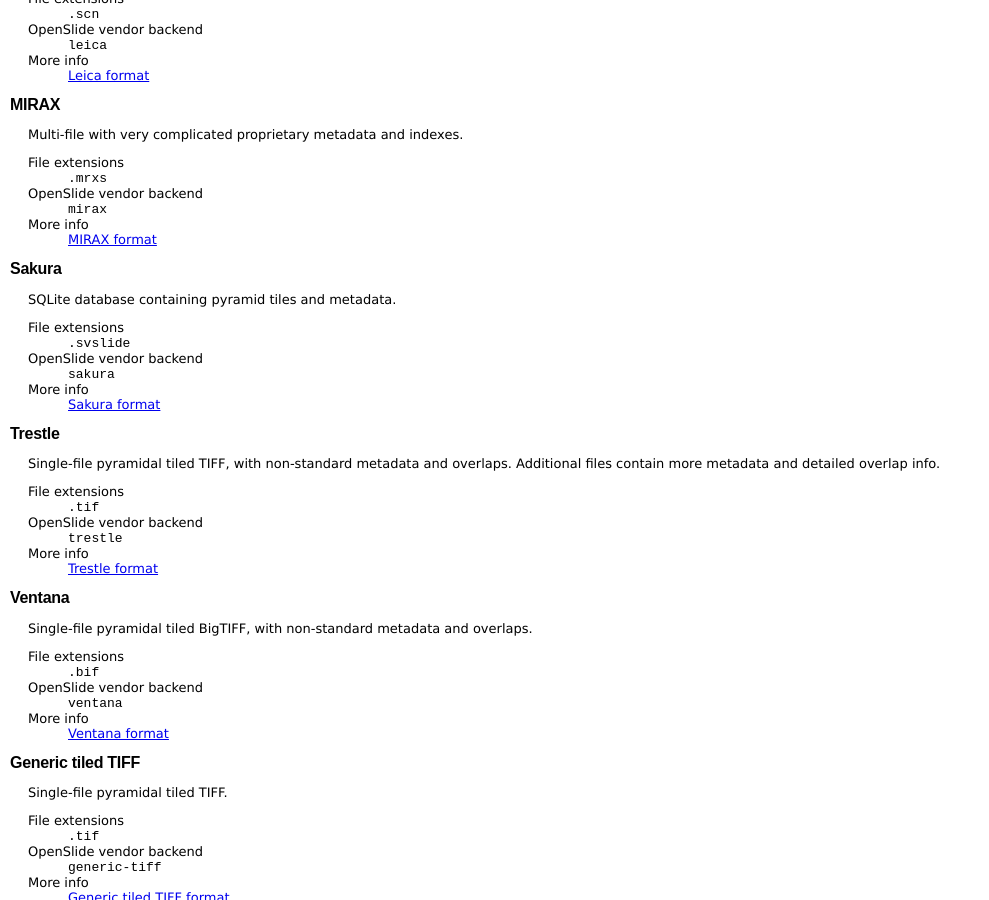
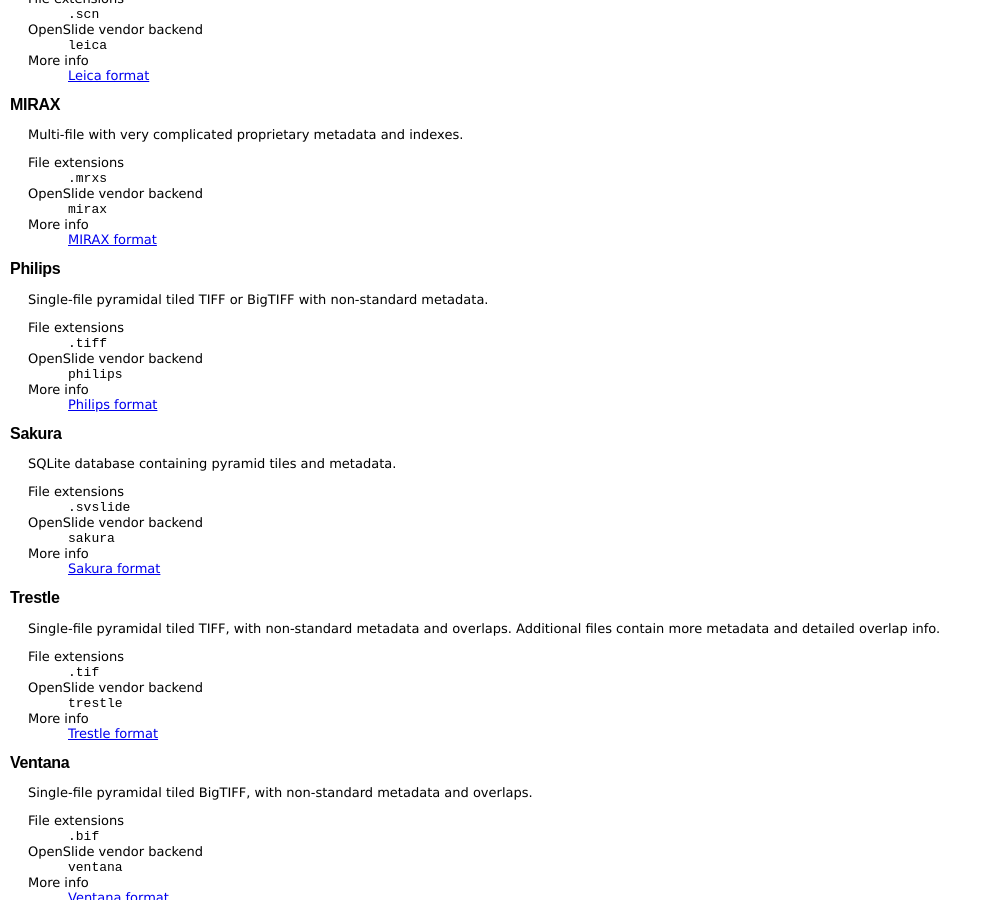
Before and after one commit to openslide/openslide.github.io, a Jekyll site: the page built from formats/index.markdown, in a window 1280 px wide and 900 px high, scrolled down 590 px. Shown: the whole window, without its empty margins (0-989 px from the left). Built offline with Jekyll 4.4.1, drawn with Linux system fonts in a browser that asks for light colours; comment, search, counter and statistics services are not loaded.

Commit message:
Document Philips format
See openslide/openslide#137.

```diff
--- a/_includes/links.markdown
+++ b/_includes/links.markdown
@@ -19,6 +19,7 @@
 [format-hamamatsu]: /formats/hamamatsu/
 [format-leica]: /formats/leica/
 [format-mirax]: /formats/mirax/
+[format-philips]: /formats/philips/
 [format-sakura]: /formats/sakura/
 [format-trestle]: /formats/trestle/
 [format-ventana]: /formats/ventana/
--- a/formats/index.markdown
+++ b/formats/index.markdown
@@ -73,6 +73,21 @@
 : [MIRAX format][format-mirax]
 
 
+Philips
+-------
+
+Single-file pyramidal tiled TIFF or BigTIFF with non-standard metadata.
+
+File extensions
+: `.tiff`
+
+OpenSlide vendor backend
+: `philips`
+
+More info
+: [Philips format][format-philips]
+
+
 Sakura
 ------
 SQLite database containing pyramid tiles and metadata.
--- a/index.markdown
+++ b/index.markdown
@@ -43,6 +43,7 @@
  * [Hamamatsu (.vms, .vmu, .ndpi)][format-hamamatsu]
  * [Leica (.scn)][format-leica]
  * [MIRAX (.mrxs)][format-mirax]
+ * [Philips (.tiff)][format-philips]
  * [Sakura (.svslide)][format-sakura]
  * [Trestle (.tif)][format-trestle]
  * [Ventana (.bif)][format-ventana]
```
Also changed, not shown: formats/philips/index.markdown (added, +108 -0 lines).
